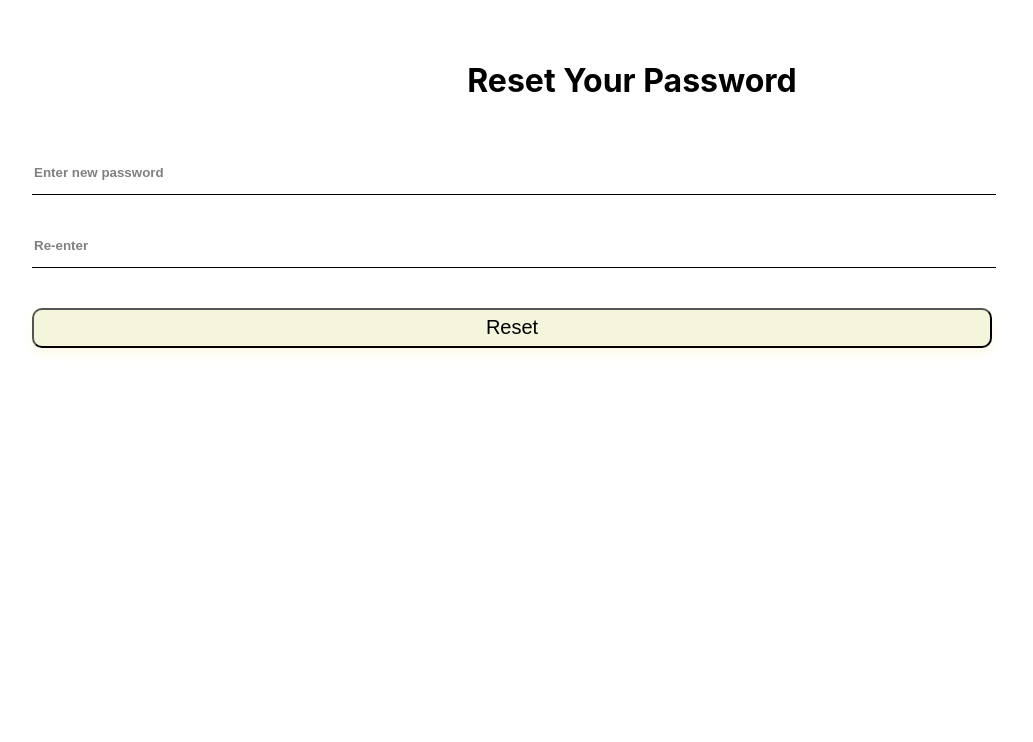
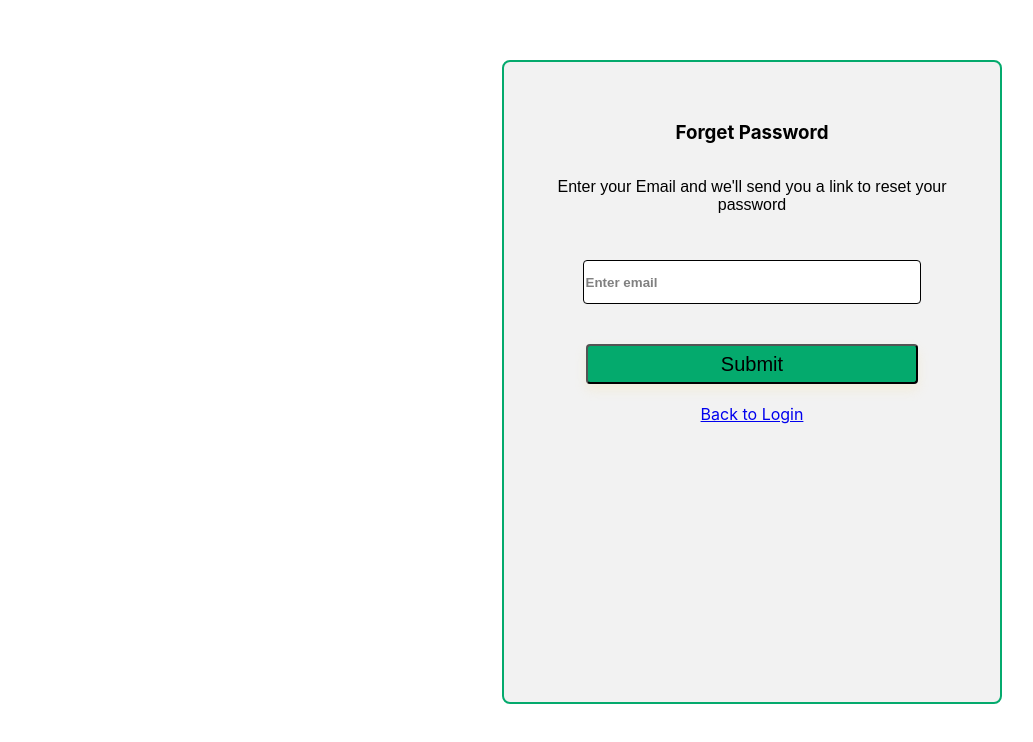
Before and after one commit to Maheshiwickramarathna/react-login, a React (Create React App) app: page /Forrget in a window 1280 px wide. Shown: the top 742 px of the page, without its empty margins (8-1041 px from the left). Built offline with nearby package versions, Linux system fonts and the light colour scheme.

Commit message:
create forget pass interface

```diff
--- a/src/Pages/Forrget.js
+++ b/src/Pages/Forrget.js
@@ -1,23 +1,30 @@
-import React from 'react'
+import React, { useState } from 'react'
 import '../Style/Forget.css'
+import { Link } from 'react-router-dom'
 export default function Forrget() {
+
+
   return (
+
     <div className='forget'>
 
-        <div className='center'>
-            <center>
+
+            <div className='con'>
                 <form id="forget-form" method='POST'>
-                   <h1>Reset Your Password</h1>
-                    <input type="passwor" name="pwd1" placeholder="Enter new password"/>
+                   <h3>Forget Password</h3>
+                   <p>Enter your Email and we'll send you a link to reset your password</p>
 
-                    <input type="password" name="pwd" placeholder="Re-enter"/>
 
-                    <button>Reset</button>
+                    <input type="email" name="em" placeholder="Enter email"/>
+
+                    <button>Submit</button>
+                    <Link to= '/'> Back to Login</Link>
+
 
 
                 </form>
-            </center>
-        </div>
+           </div>
+
     </div>
   )
 }
--- a/src/Style/Forget.css
+++ b/src/Style/Forget.css
@@ -0,0 +1,48 @@
+.forget{
+    width: 100%;
+    height: 100vh;
+    max-width: 600px;
+
+    /* border-radius: 4px;
+    border: 2px solid #04AA6D;;
+    background-color:  #f2f2f2; */
+    padding: 10px;
+    position: fixed;
+    left: 450px;
+
+}
+
+.forget .con{
+
+   height: 80vh;
+    border-radius: 8px;
+    border: 2px solid #04AA6D;;
+    background-color:  #f2f2f2;
+    margin: 50px;
+}
+
+.forget form{
+    display: flex;
+    align-items: center;
+    justify-content: center;
+
+}
+
+form p {
+   text-align: center;
+   font-family: Arial, Helvetica, sans-serif;
+   font-size: medium;
+
+}
+
+form button{
+   background-color: #04AA6D;
+     border-radius: 4px;
+    margin-bottom: 20px;
+}
+
+
+form input{
+    border: 1px solid black;
+     border-radius: 4px;
+}
```
